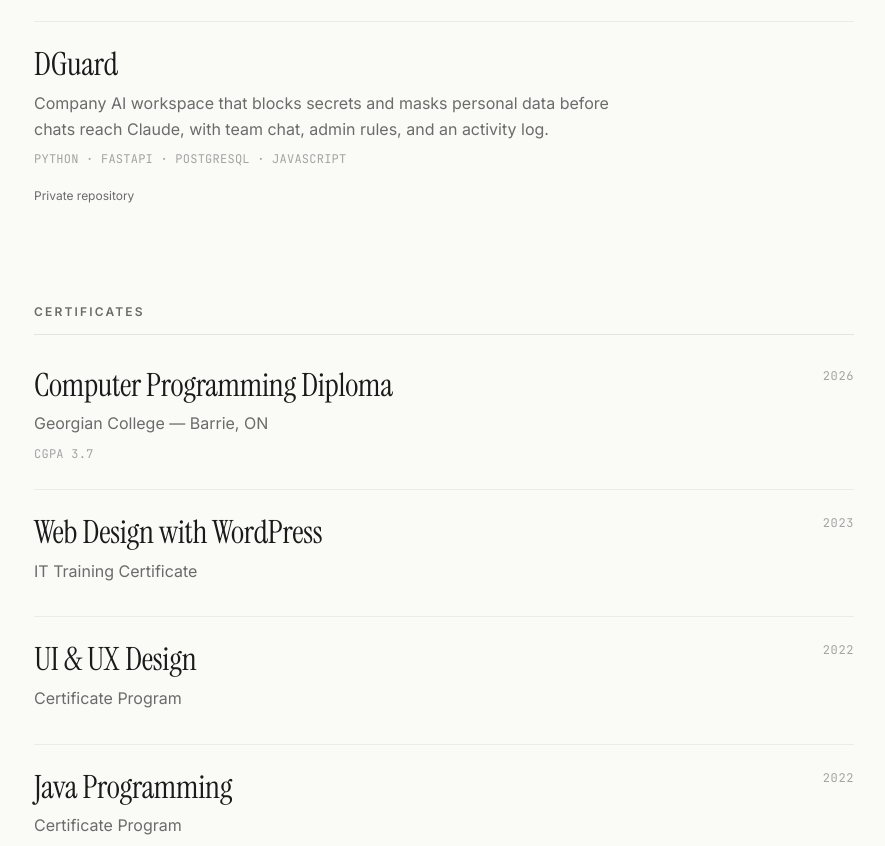
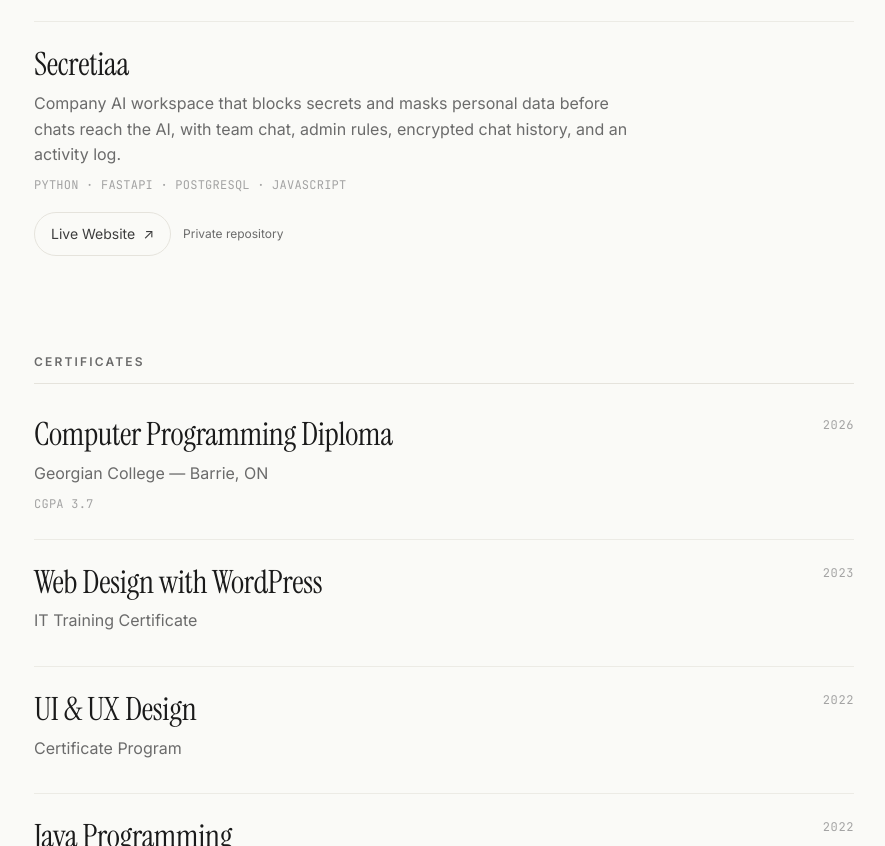
Before and after one commit to lorris02/Portfolio, a plain HTML site: page index.html in a window 1280 px wide. Shown: the part 2114-2960 px from the top of the page, without its empty margins (196-1081 px from the left). Drawn offline with nearby package versions, Linux system fonts and the light colour scheme.

Commit message:
Rename DGuard to Secretiaa and link the live site

```diff
--- a/index.html
+++ b/index.html
@@ -155,11 +155,11 @@
 
         <li class="editorial-entry reveal" data-index="3">
           <div class="entry-main">
-            <h3 class="entry-title">DGuard</h3>
-            <p class="entry-desc">Company AI workspace that blocks secrets and masks personal data before chats reach Claude, with team chat, admin rules, and an activity log.</p>
+            <h3 class="entry-title">Secretiaa</h3>
+            <p class="entry-desc">Company AI workspace that blocks secrets and masks personal data before chats reach the AI, with team chat, admin rules, encrypted chat history, and an activity log.</p>
             <p class="entry-meta">Python · FastAPI · PostgreSQL · JavaScript</p>
             <div class="project-links">
-
+              <a href="https://secretiaa.com" target="_blank" rel="noopener noreferrer" class="project-link" aria-label="Visit Secretiaa live website">Live Website <span aria-hidden="true">↗</span></a>
               <span class="project-private">Private repository</span>
             </div>
           </div>
```
